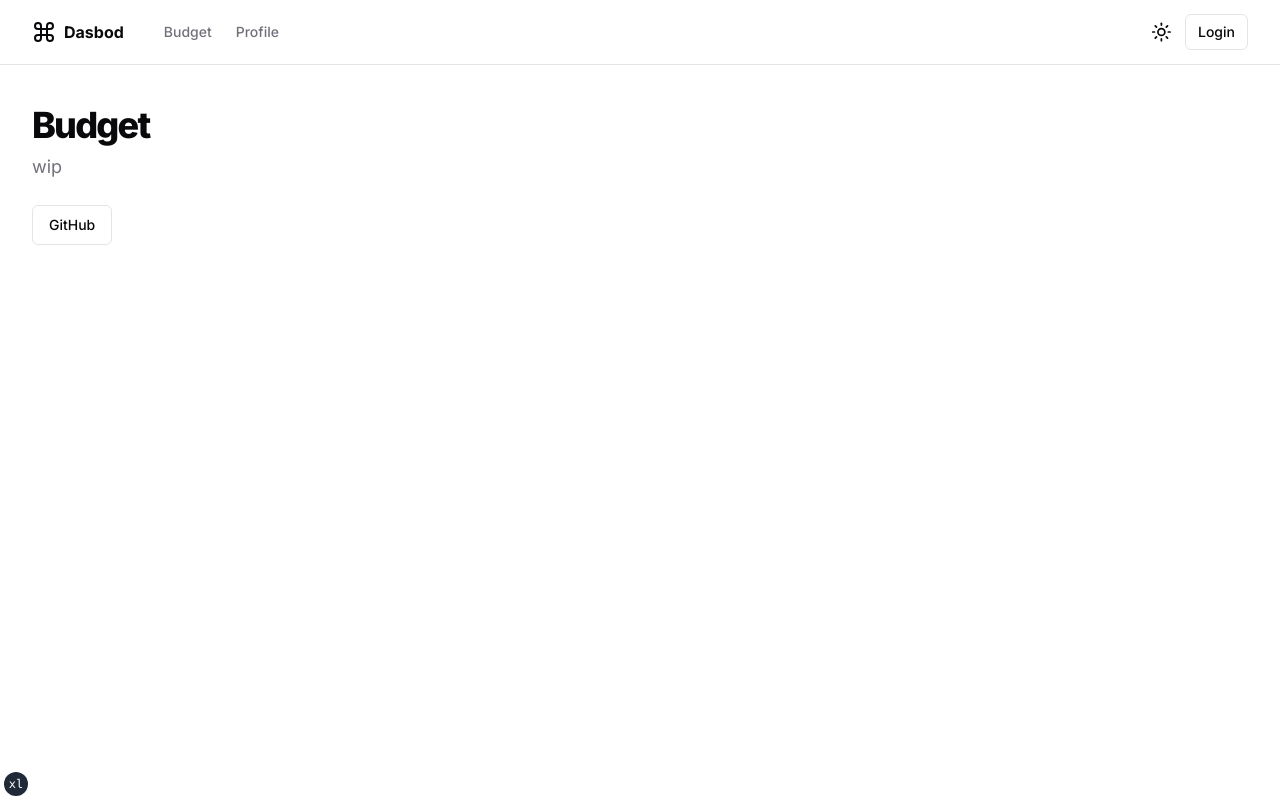
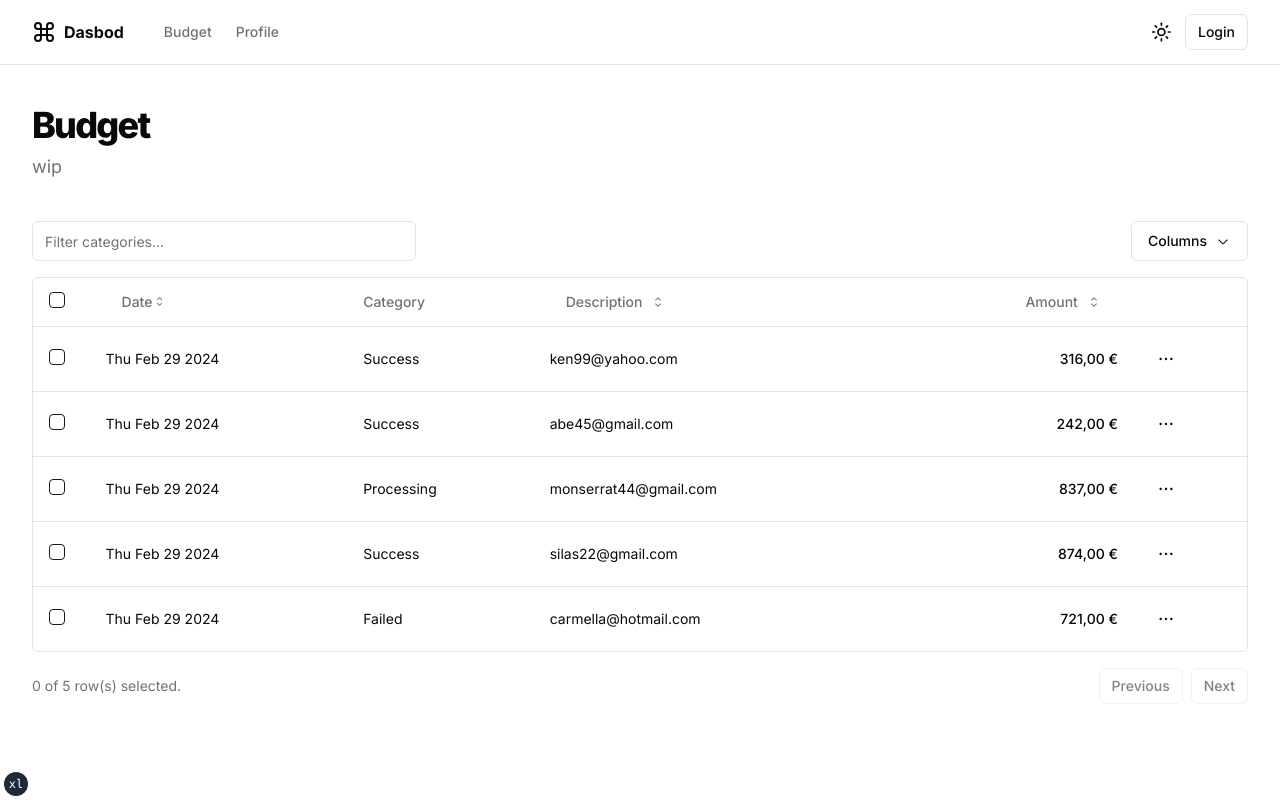
Before and after one commit to lilgallon/budgetin, a Next.js app in the folder dasbod-front-react/: page /budget in a window 1280 px wide. Built offline with nearby package versions, Linux system fonts and the light colour scheme.

Commit message:
front(budget): implement transactions table skeleton

```diff
--- a/dasbod-front-react/app/budget/page.tsx
+++ b/dasbod-front-react/app/budget/page.tsx
@@ -1,7 +1,6 @@
-import Link from "next/link"
+'use client'
 
-import { siteConfig } from "@/config/site"
-import { buttonVariants } from "@/components/ui/button"
+import { TransactionsTable } from "@/components/business/budget/transactions-table"
 
 export default function BudgetPage() {
   return (
@@ -12,16 +11,8 @@ export default function BudgetPage() {
         </h1>
         <p className="max-w-[700px] text-lg text-muted-foreground">wip</p>
       </div>
-      <div className="flex gap-4">
-        <Link
-          target="_blank"
-          rel="noreferrer"
-          href={siteConfig.links.github}
-          className={buttonVariants({ variant: "outline" })}
-        >
-          GitHub
-        </Link>
-      </div>
+
+      <TransactionsTable></TransactionsTable>
     </section>
   )
 }
--- a/dasbod-front-react/components/business/budget/transactions-table.tsx
+++ b/dasbod-front-react/components/business/budget/transactions-table.tsx
@@ -1,44 +1,362 @@
+"use client"
+
+import * as React from "react"
+import {
+  CaretSortIcon,
+  ChevronDownIcon,
+  DotsHorizontalIcon, Pencil1Icon,
+  TrashIcon,
+} from "@radix-ui/react-icons"
+import {
+  ColumnDef,
+  ColumnFiltersState,
+  SortingState,
+  VisibilityState,
+  flexRender,
+  getCoreRowModel,
+  getFilteredRowModel,
+  getPaginationRowModel,
+  getSortedRowModel,
+  useReactTable,
+} from "@tanstack/react-table"
+
+import { Button } from "@/components/ui/button"
+import { Checkbox } from "@/components/ui/checkbox"
+import {
+  DropdownMenu,
+  DropdownMenuCheckboxItem,
+  DropdownMenuContent,
+  DropdownMenuItem,
+  DropdownMenuLabel,
+  DropdownMenuSeparator,
+  DropdownMenuTrigger,
+} from "@/components/ui/dropdown-menu"
+import { Input } from "@/components/ui/input"
+import {
+  Table,
+  TableBody,
+  TableCell,
+  TableHead,
+  TableHeader,
+  TableRow,
+} from "@/components/ui/table"
+
 const data: Payment[] = [
   {
     id: "m5gr84i9",
     amount: 316,
-    status: "success",
-    email: "ken99@yahoo.com",
+    category: "success",
+    description: "ken99@yahoo.com",
+    date: new Date(),
   },
   {
     id: "3u1reuv4",
     amount: 242,
-    status: "success",
-    email: "Abe45@gmail.com",
+    category: "success",
+    description: "Abe45@gmail.com",
+    date: new Date(),
   },
   {
     id: "derv1ws0",
     amount: 837,
-    status: "processing",
-    email: "Monserrat44@gmail.com",
+    category: "processing",
+    description: "Monserrat44@gmail.com",
+    date: new Date(),
   },
   {
     id: "5kma53ae",
     amount: 874,
-    status: "success",
-    email: "Silas22@gmail.com",
+    category: "success",
+    description: "Silas22@gmail.com",
+    date: new Date(),
   },
   {
     id: "bhqecj4p",
     amount: 721,
-    status: "failed",
-    email: "carmella@hotmail.com",
+    category: "failed",
+    description: "carmella@hotmail.com",
+    date: new Date(),
   },
 ]
 
 export type Payment = {
   id: string
   amount: number
-  status: "pending" | "processing" | "success" | "failed"
-  email: string
+  category: "pending" | "processing" | "success" | "failed"
+  description: string
+  date: Date
 }
 
+export const columns: ColumnDef<Payment>[] = [
+  {
+    id: "select",
+    header: ({ table }) => (
+      <Checkbox
+        checked={
+          table.getIsAllPageRowsSelected() ||
+          (table.getIsSomePageRowsSelected() && "indeterminate")
+        }
+        onCheckedChange={(value) => table.toggleAllPageRowsSelected(!!value)}
+        aria-label="Select all"
+      />
+    ),
+    cell: ({ row }) => (
+      <Checkbox
+        checked={row.getIsSelected()}
+        onCheckedChange={(value) => row.toggleSelected(!!value)}
+        aria-label="Select row"
+      />
+    ),
+    enableSorting: false,
+    enableHiding: false,
+  },
+  {
+    accessorKey: "date",
+    header: ({ column }) => {
+      return (
+        <Button
+          variant="ghost"
+          onClick={() => column.toggleSorting(column.getIsSorted() === "asc")}
+        >
+          Date
+          <CaretSortIcon className="" />
+        </Button>
+      )
+    },
+    cell: ({ row }) => (
+      <div className="capitalize">
+        {(row.getValue("date") as Date).toDateString()}
+      </div>
+    ),
+  },
+  {
+    accessorKey: "category",
+    header: "Category",
+    cell: ({ row }) => (
+      <div className="capitalize">{row.getValue("category")}</div>
+    ),
+  },
+  {
+    accessorKey: "description",
+    header: ({ column }) => {
+      return (
+        <Button
+          variant="ghost"
+          onClick={() => column.toggleSorting(column.getIsSorted() === "asc")}
+        >
+          Description
+          <CaretSortIcon className="ml-2 h-4 w-4" />
+        </Button>
+      )
+    },
+    cell: ({ row }) => (
+      <div className="lowercase">{row.getValue("description")}</div>
+    ),
+  },
+  {
+    accessorKey: "amount",
+    header: ({ column }) => {
+      return (
+        <div className="text-right">
+          <Button
+            variant="ghost"
+            onClick={() => column.toggleSorting(column.getIsSorted() === "asc")}
+          >
+            Amount
+            <CaretSortIcon className="ml-2 h-4 w-4" />
+          </Button>
+        </div>
+      )
+    },
+    cell: ({ row }) => {
+      const amount = parseFloat(row.getValue("amount"))
+
+      // Format the amount as a dollar amount
+      const formatted = new Intl.NumberFormat("fr-FR", {
+        style: "currency",
+        currency: "EUR",
+      }).format(amount)
+
+      return <div className="text-right font-medium">{formatted}</div>
+    },
+  },
+  {
+    id: "actions",
+    enableHiding: false,
+    cell: ({ row }) => {
+      const payment = row.original
+
+      return (
+        <DropdownMenu>
+          <DropdownMenuTrigger asChild>
+            <Button variant="ghost" className="h-8 w-8 p-0">
+              <span className="sr-only">Open menu</span>
+              <DotsHorizontalIcon className="h-4 w-4" />
+            </Button>
+          </DropdownMenuTrigger>
+          <DropdownMenuContent align="end">
+            <DropdownMenuLabel>Actions</DropdownMenuLabel>
+            <DropdownMenuItem
+              onClick={() => navigator.clipboard.writeText(payment.id)}
+            >
+              Paid
+            </DropdownMenuItem>
+            <DropdownMenuSeparator />
+            <DropdownMenuItem>
+              <Pencil1Icon className="mr-1"></Pencil1Icon> Edit
+            </DropdownMenuItem>
+            <DropdownMenuItem className="text-red-500">
+              <TrashIcon className="mr-1"></TrashIcon> Delete
+            </DropdownMenuItem>
+          </DropdownMenuContent>
+        </DropdownMenu>
+      )
+    },
+  },
+]
+
 export function TransactionsTable() {
-  // TODO: https://ui.shadcn.com/docs/components/data-table
-  return <div></div>
+  const [sorting, setSorting] = React.useState<SortingState>([])
+  const [columnFilters, setColumnFilters] = React.useState<ColumnFiltersState>(
+    []
+  )
+  const [columnVisibility, setColumnVisibility] =
+    React.useState<VisibilityState>({})
+  const [rowSelection, setRowSelection] = React.useState({})
+
+  const table = useReactTable({
+    data,
+    columns,
+    onSortingChange: setSorting,
+    onColumnFiltersChange: setColumnFilters,
+    getCoreRowModel: getCoreRowModel(),
+    getPaginationRowModel: getPaginationRowModel(),
+    getSortedRowModel: getSortedRowModel(),
+    getFilteredRowModel: getFilteredRowModel(),
+    onColumnVisibilityChange: setColumnVisibility,
+    onRowSelectionChange: setRowSelection,
+    state: {
+      sorting,
+      columnFilters,
+      columnVisibility,
+      rowSelection,
+    },
+  })
+
+  return (
+    <div className="w-full">
+      <div className="flex items-center py-4">
+        <Input
+          placeholder="Filter categories..."
+          value={
+            (table.getColumn("category")?.getFilterValue() as string) ?? ""
+          }
+          onChange={(event) =>
+            table.getColumn("category")?.setFilterValue(event.target.value)
+          }
+          className="max-w-sm"
+        />
+        <DropdownMenu>
+          <DropdownMenuTrigger asChild>
+            <Button variant="outline" className="ml-auto">
+              Columns <ChevronDownIcon className="ml-2 h-4 w-4" />
+            </Button>
+          </DropdownMenuTrigger>
+          <DropdownMenuContent align="end">
+            {table
+              .getAllColumns()
+              .filter((column) => column.getCanHide())
+              .map((column) => {
+                return (
+                  <DropdownMenuCheckboxItem
+                    key={column.id}
+                    className="capitalize"
+                    checked={column.getIsVisible()}
+                    onCheckedChange={(value) =>
+                      column.toggleVisibility(!!value)
+                    }
+                  >
+                    {column.id}
+                  </DropdownMenuCheckboxItem>
+                )
+              })}
+          </DropdownMenuContent>
+        </DropdownMenu>
+      </div>
+      <div className="rounded-md border">
+        <Table>
+          <TableHeader>
+            {table.getHeaderGroups().map((headerGroup) => (
+              <TableRow key={headerGroup.id}>
+                {headerGroup.headers.map((header) => {
+                  return (
+                    <TableHead key={header.id}>
+                      {header.isPlaceholder
+                        ? null
+                        : flexRender(
+                            header.column.columnDef.header,
+                            header.getContext()
+                          )}
+                    </TableHead>
+                  )
+                })}
+              </TableRow>
+            ))}
+          </TableHeader>
+          <TableBody>
+            {table.getRowModel().rows?.length ? (
+              table.getRowModel().rows.map((row) => (
+                <TableRow
+                  key={row.id}
+                  data-state={row.getIsSelected() && "selected"}
+                >
+                  {row.getVisibleCells().map((cell) => (
+                    <TableCell key={cell.id}>
+                      {flexRender(
+                        cell.column.columnDef.cell,
+                        cell.getContext()
+                      )}
+                    </TableCell>
+                  ))}
+                </TableRow>
+              ))
+            ) : (
+              <TableRow>
+                <TableCell
+                  colSpan={columns.length}
+                  className="h-24 text-center"
+                >
+                  No results.
+                </TableCell>
+              </TableRow>
+            )}
+          </TableBody>
+        </Table>
+      </div>
+      <div className="flex items-center justify-end space-x-2 py-4">
+        <div className="flex-1 text-sm text-muted-foreground">
+          {table.getFilteredSelectedRowModel().rows.length} of{" "}
+          {table.getFilteredRowModel().rows.length} row(s) selected.
+        </div>
+        <div className="space-x-2">
+          <Button
+            variant="outline"
+            size="sm"
+            onClick={() => table.previousPage()}
+            disabled={!table.getCanPreviousPage()}
+          >
+            Previous
+          </Button>
+          <Button
+            variant="outline"
+            size="sm"
+            onClick={() => table.nextPage()}
+            disabled={!table.getCanNextPage()}
+          >
+            Next
+          </Button>
+        </div>
+      </div>
+    </div>
+  )
 }
```
